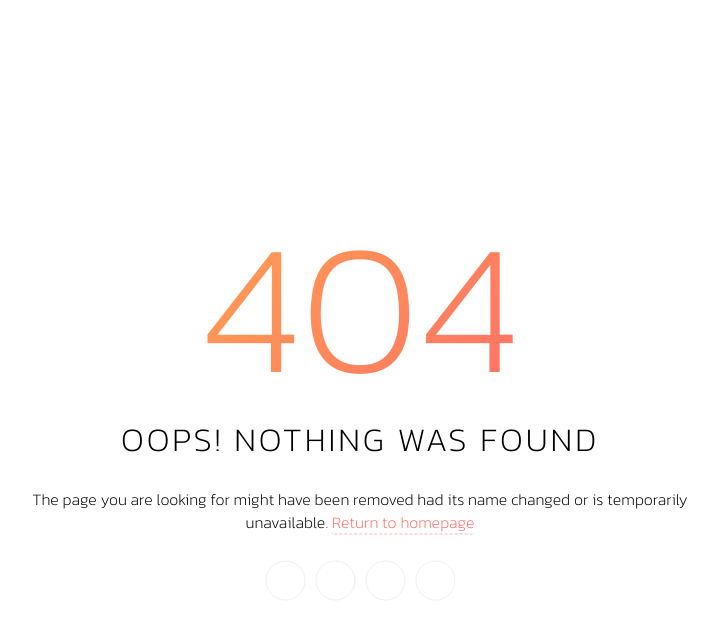
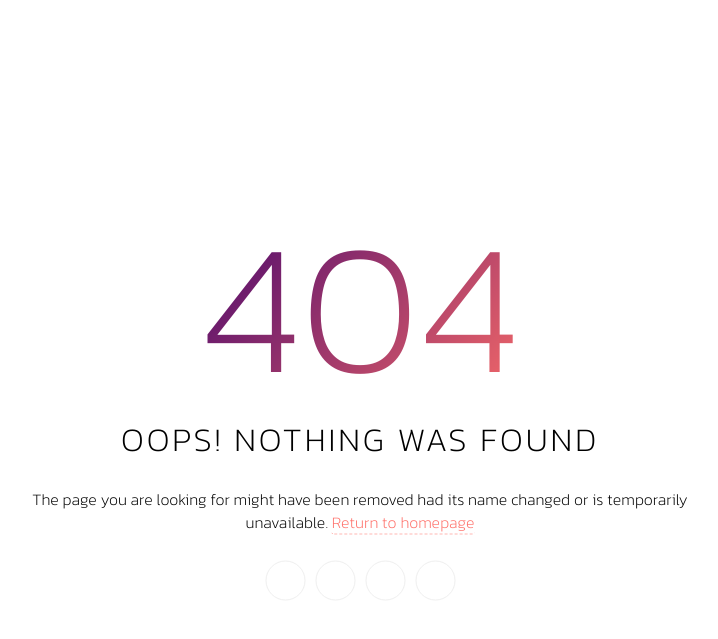
Before and after one commit to Dve4Ever/dve4ever.github.io, a PHP site: page /404.html in a window 1280 px wide. Shown: the top 639 px of the page, without its empty margins (280-998 px from the left). Run offline with PHP 8.4, Linux system fonts and the light colour scheme; some web fonts are replaced.

Commit message:
Update 404-style.css

```diff
--- a/css/404-style.css
+++ b/css/404-style.css
@@ -46,7 +46,7 @@ body {
   font-size: 186px;
   font-weight: 200;
   margin: 0px;
-  background: linear-gradient(130deg, #ffa34f, #ff6f68);
+  background: linear-gradient(130deg, #3c006e, #ff6f68);
   color: transparent;
   -webkit-background-clip: text;
   background-clip: text;
```
